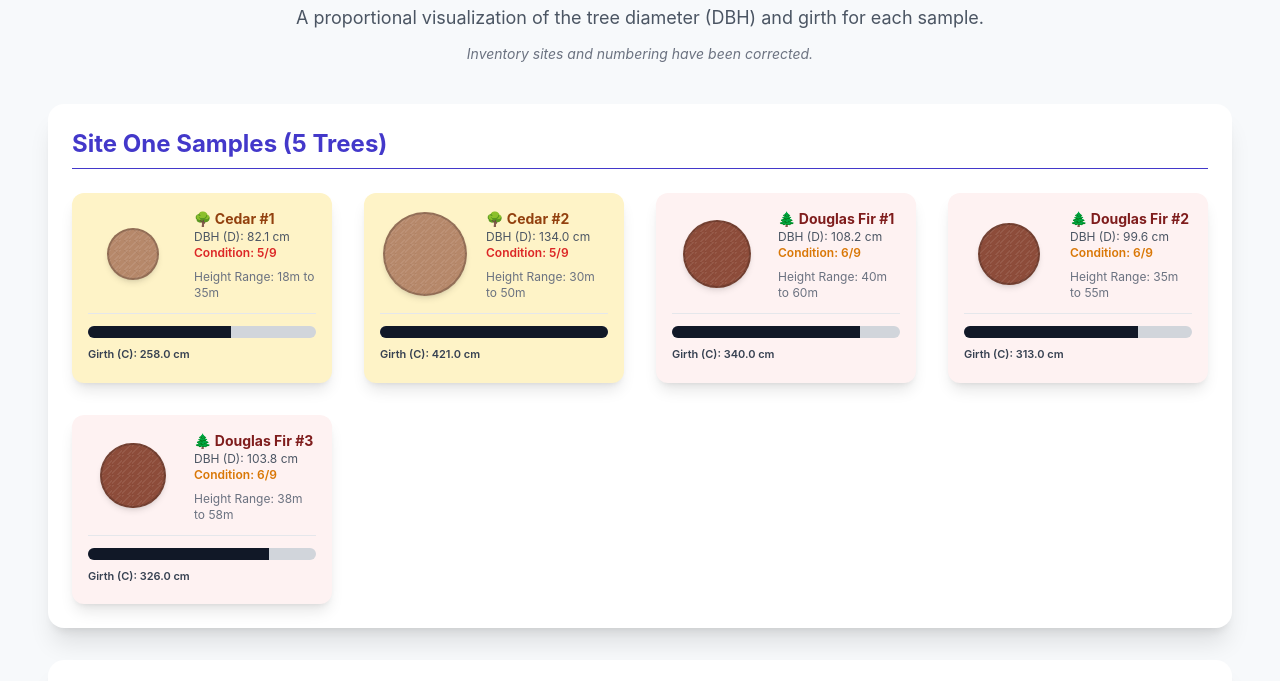
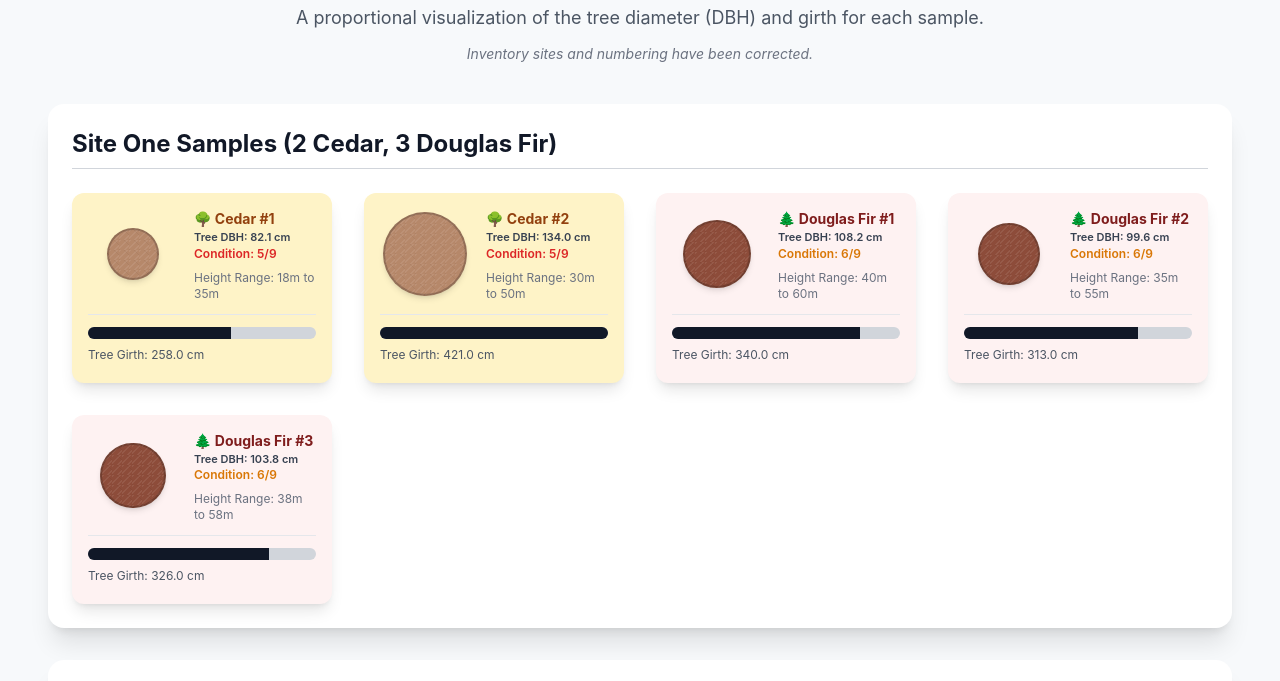
Before and after one commit to bbmthesecond-afk/Story-Maps-project, a plain HTML site: page index.html in a window 1280 px wide. Shown: the part 92-773 px from the top of the page. Drawn offline with nearby package versions, Linux system fonts and the light colour scheme.

Commit message:
Enhance tree measurements visualization and summary
Updated the HTML structure and JavaScript logic for tree measurements visualization. Added summary statistics and improved species count display.

```diff
--- a/index.html
+++ b/index.html
@@ -78,7 +78,7 @@
             // Original Index 5, 6, 7 (Moved to Site Two)
             { type: "Cedar", girth: 451, site: "Site Two", condition: "8/9", height_min: 35, height_max: 55, originalIndex: 5 },
             { type: "Douglas Fir", girth: 373, site: "Site Two", condition: "7/9", height_min: 45, height_max: 65, originalIndex: 6 },
-            { type: "Douglas Fir", girth: 23, site: "Site Two", condition: "6/9", height_min: 4, height_max: 8, originalIndex: 7 },
+            { type: "Douglas Fir", girth: 23, site: "Site Two", condition: "6/9", height_min: 4, height_max: 8, originalIndex: 7 }, // This tree becomes Douglas Fir #5
         ];
 
         const PI = Math.PI;
@@ -93,6 +93,7 @@
         // 2. Calculate DBH and find the overall Max Diameter
         let maxDiameter = 0;
         treeData.forEach(tree => {
+            // Calculate Diameter at Breast Height (DBH)
             tree.diameter = tree.girth / PI;
             if (tree.diameter > maxDiameter) {
                 maxDiameter = tree.diameter;
@@ -149,7 +150,8 @@
 
 
         /**
-         * Renders the tree data visualization into the DOM, grouped by site.
+         * Renders the tree data visualization into the DOM, grouped by site,
+         * and includes the final summary block.
          */
         function renderTrees() {
             const container = document.getElementById('visualization-container');
@@ -166,23 +168,38 @@
                 return acc;
             }, {});
 
+            // Use black/dark gray for the site headers
             const siteHeaderColors = {
-                'Site One': 'text-indigo-700',
-                'Site Two': 'text-blue-700',
+                'Site One': 'text-gray-900',
+                'Site Two': 'text-gray-900',
             }
-            // Ensure Site One (now 5 trees) is listed before Site Two (now 3 trees)
             const siteOrder = ['Site One', 'Site Two'];
 
             siteOrder.forEach(siteName => {
                 const trees = groupedData[siteName];
                 if (!trees || trees.length === 0) return;
 
+                // Logic to count species per site for the header
+                const speciesCount = trees.reduce((counts, tree) => {
+                    counts[tree.type] = (counts[tree.type] || 0) + 1;
+                    return counts;
+                }, {});
+
+                const countParts = [];
+                // Sort keys alphabetically (Cedar then Douglas Fir) for consistent display
+                Object.keys(speciesCount).sort().forEach(type => {
+                    countParts.push(`${speciesCount[type]} ${type}`);
+                });
+                const speciesCountString = `(${countParts.join(', ')})`;
+                // End species count logic
+
                 const group = document.createElement('div');
                 group.className = 'p-5 sm:p-6 bg-white rounded-2xl shadow-xl';
 
                 const headerColorClass = siteHeaderColors[siteName] || 'text-gray-800';
 
-                group.innerHTML = `<h2 class="text-2xl font-bold mb-6 ${headerColorClass} border-b border-current pb-2">${siteName} Samples (${trees.length} Trees)</h2>`;
+                // Updated header with species counts
+                group.innerHTML = `<h2 class="text-2xl font-bold mb-6 ${headerColorClass} border-b border-gray-300 pb-2">${siteName} Samples ${speciesCountString}</h2>`;
 
                 const treeGrid = document.createElement('div');
                 treeGrid.className = 'grid grid-cols-1 md:grid-cols-2 lg:grid-cols-3 xl:grid-cols-4 gap-8';
@@ -222,10 +239,10 @@
                     // 2. Info: Name, DBH, Condition
                     const infoBlock = document.createElement('div');
                     infoBlock.className = 'flex flex-col flex-grow min-w-0';
-                    // Use the newly assigned tree.treeId for consecutive numbering
                     infoBlock.innerHTML = `
                         <p class="text-sm font-bold ${colors.text} truncate">${colors.icon} ${tree.type} #${tree.treeId}</p>
-                        <p class="text-xs text-gray-600">DBH (D): ${diameter} cm</p>
+                        <!-- Tree DBH: -->
+                        <p class="text-[11px] font-semibold text-gray-700">Tree DBH: ${diameter} cm</p>
                         <p class="text-xs font-semibold ${conditionColor}">Condition: ${tree.condition}</p>
                         <p class="text-xs text-gray-500 mt-2">
                             Height Range: ${tree.height_min}m to ${tree.height_max}m
@@ -249,8 +266,9 @@
                     comparisonContainer.appendChild(circumferenceLine);
 
                     const circumferenceLabel = document.createElement('p');
-                    circumferenceLabel.className = `text-[11px] font-semibold text-gray-700 mt-1`;
-                    circumferenceLabel.innerHTML = `Girth (C): ${circumference} cm`;
+                    // Tree Girth:
+                    circumferenceLabel.className = `text-xs text-gray-600 mt-1`;
+                    circumferenceLabel.innerHTML = `Tree Girth: ${circumference} cm`;
 
                     circumferenceBlock.appendChild(comparisonContainer);
                     circumferenceBlock.appendChild(circumferenceLabel);
@@ -266,6 +284,77 @@
                 group.appendChild(treeGrid);
                 container.appendChild(group);
             });
+
+            // --- GRAND TOTAL AND AVERAGE DBH SECTION ---
+
+            // Calculate grand totals and averages across all data
+            const grandTotalTrees = treeData.length;
+            const totalCedar = treeData.filter(t => t.type === 'Cedar').length;
+            const totalDouglasFir = treeData.filter(t => t.type === 'Douglas Fir').length;
+
+            const speciesStats = treeData.reduce((stats, tree) => {
+                const type = tree.type;
+                if (!stats[type]) {
+                    // Initialize stats object, including an excluded flag for marking the exclusion note later
+                    stats[type] = { totalDiameter: 0, count: 0, excluded: false };
+                }
+
+                // Check for exclusion: Douglas Fir #5 (which has treeId 5)
+                if (type === "Douglas Fir" && tree.treeId === 5) {
+                    stats[type].excluded = true;
+                    // Skip aggregation for this specific tree
+                    return stats;
+                }
+
+                stats[type].totalDiameter += tree.diameter;
+                stats[type].count++;
+                return stats;
+            }, {});
+
+            Object.keys(speciesStats).forEach(type => {
+                const stats = speciesStats[type];
+                // Check for division by zero just in case
+                stats.averageDBH = (stats.count > 0) ? (stats.totalDiameter / stats.count).toFixed(1) : "0.0";
+            });
+
+            // Render the summary content
+            const summary = document.createElement('div');
+            summary.className = 'p-6 bg-gray-50 rounded-2xl shadow-xl mt-12 border border-gray-200';
+
+            // UPDATED: Title to "Sample Summary"
+            let summaryHtml = '<h2 class="text-2xl font-extrabold text-gray-900 mb-4 border-b border-gray-300 pb-2">Sample Summary</h2>';
+
+            // UPDATED: Added species count breakdown
+            summaryHtml += `<p class="text-lg font-bold mb-4 text-gray-800">Grand Total Trees Surveyed: <span class="text-green-700">${grandTotalTrees}</span> (${totalCedar} Cedar, ${totalDouglasFir} Douglas Fir)</p>`;
+
+            summaryHtml += '<h3 class="text-xl font-semibold text-gray-700 mb-2">Average DBH per Species (cm)</h3>';
+            summaryHtml += '<div class="space-y-2">';
+
+            // Display statistics, sorted alphabetically by species name
+            Object.keys(speciesStats).sort().forEach(type => {
+                const stats = speciesStats[type];
+                const colors = typeColors[type];
+                const icon = colors ? colors.icon : '🌳';
+                const textColor = colors ? colors.text : 'text-gray-700';
+
+                let exclusionNote = '';
+                // Add the exclusion note if the flag was set
+                if (stats.excluded) {
+                    exclusionNote = ' <span class="text-gray-500 font-normal ml-1"> (Excluding Douglas Fir #5)</span>';
+                }
+
+                summaryHtml += `<p class="text-base ${textColor} flex items-center ml-4">
+                    ${icon} <span class="font-bold ml-2">${type}:</span>
+                    <span class="font-extrabold text-lg ml-2">${stats.averageDBH} cm</span>
+                    ${exclusionNote}
+                </p>`;
+            });
+
+            summaryHtml += '</div>';
+            summary.innerHTML = summaryHtml;
+            container.appendChild(summary);
+            // --- END SUMMARY SECTION ---
+
         }
 
         // Run the rendering when the document is fully loaded
```
